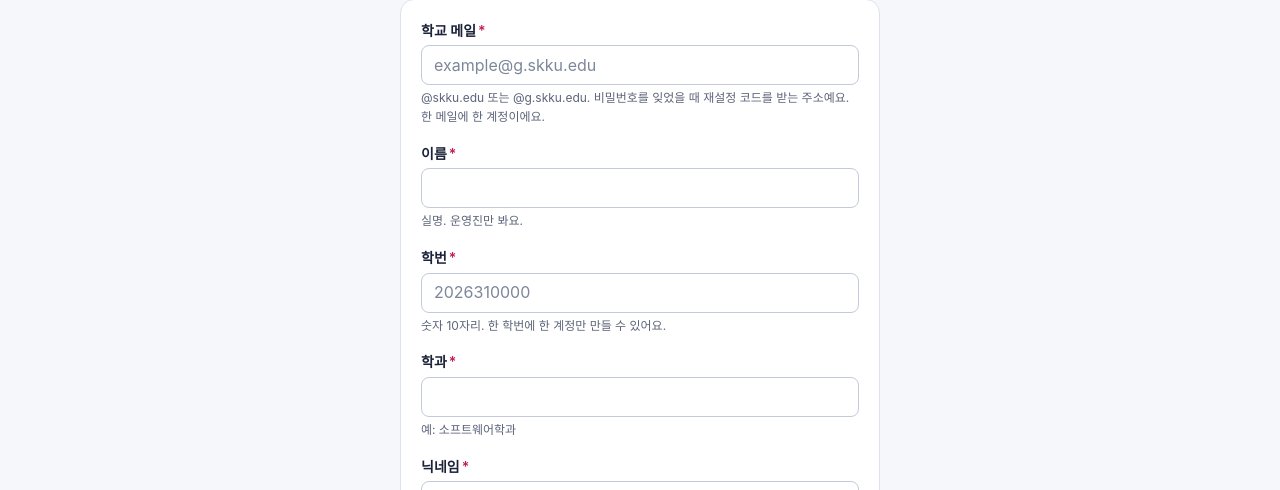
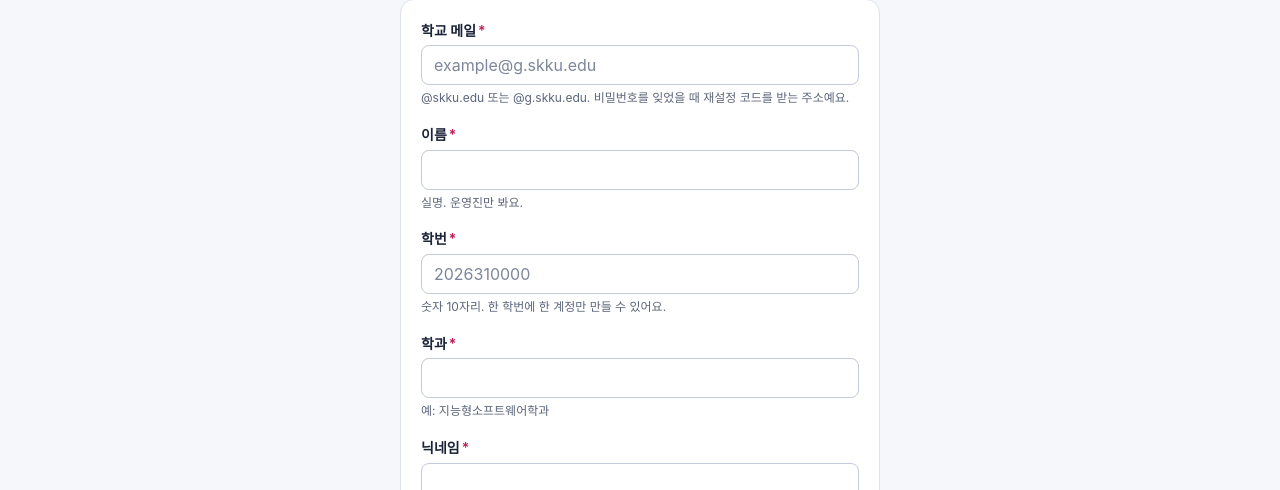
Before and after one commit to BetaTester772/study-invest-event, a React (Vite) app in the folder frontend/: page /register in a window 1280 px wide. Shown: the part 219-709 px from the top of the page. Built offline with nearby package versions, Linux system fonts and the light colour scheme; no server answers; a web font is replaced by a local one.

Commit message:
Update register hint copy and department example
Co-Authored-By: Claude Sonnet 5.5 <noreply@anthropic.com>
Claude-Session: https://claude.ai/code/session_014aKZrQP6FzyRd3K8yPfY3t

```diff
--- a/frontend/src/pages/Auth/ProfileFields.tsx
+++ b/frontend/src/pages/Auth/ProfileFields.tsx
@@ -58,7 +58,7 @@ export function ProfileFields({
       />
       <TextField
         label="학과"
-        hint="예: 소프트웨어학과"
+        hint="예: 지능형소프트웨어학과"
         value={value.department}
         onChange={(e) => set('department', e.target.value)}
         error={errors.department}
--- a/frontend/src/pages/Auth/RegisterPage.tsx
+++ b/frontend/src/pages/Auth/RegisterPage.tsx
@@ -118,7 +118,7 @@ export function RegisterPage() {
               hint={
                 requireCode
                   ? undefined
-                  : '@skku.edu 또는 @g.skku.edu. 비밀번호를 잊었을 때 재설정 코드를 받는 주소예요. 한 메일에 한 계정이에요.'
+                  : '@skku.edu 또는 @g.skku.edu. 비밀번호를 잊었을 때 재설정 코드를 받는 주소예요.'
               }
               email={form.email}
               onEmailChange={(v) => set('email', v)}
```
